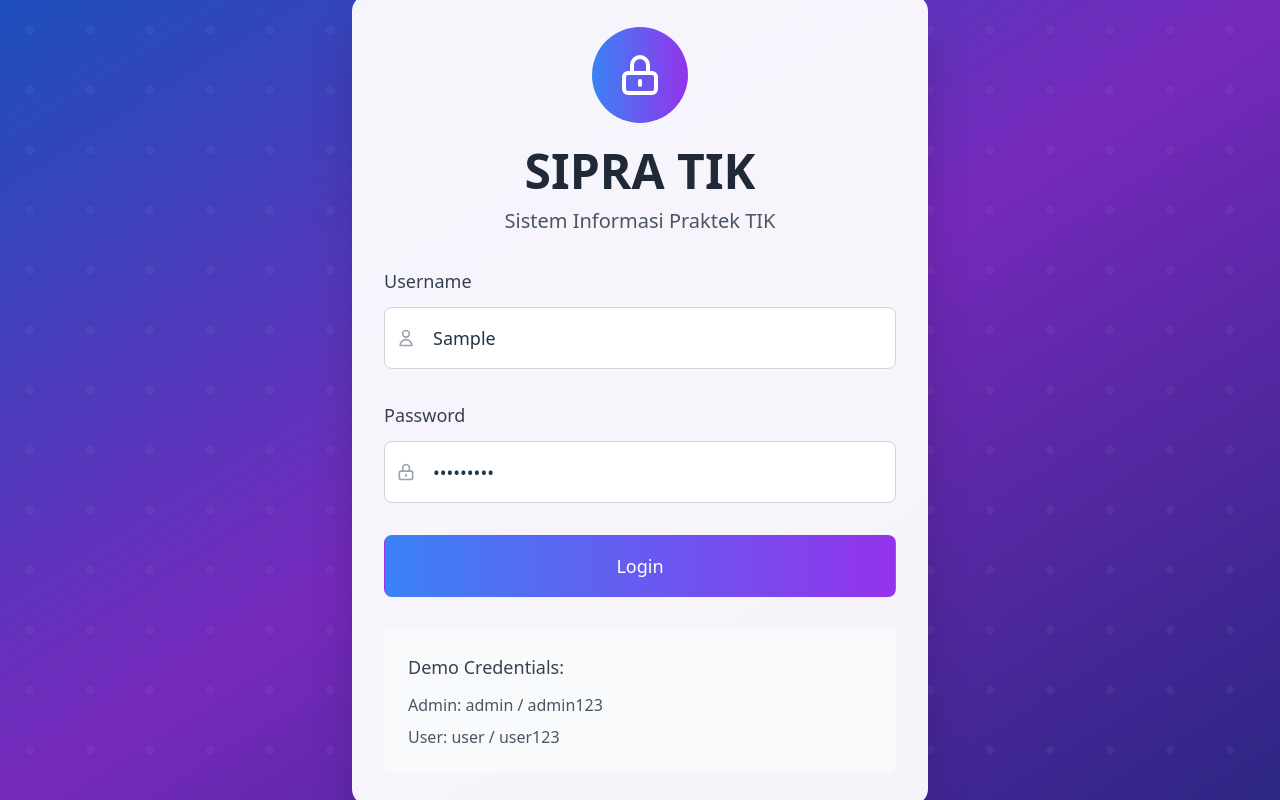
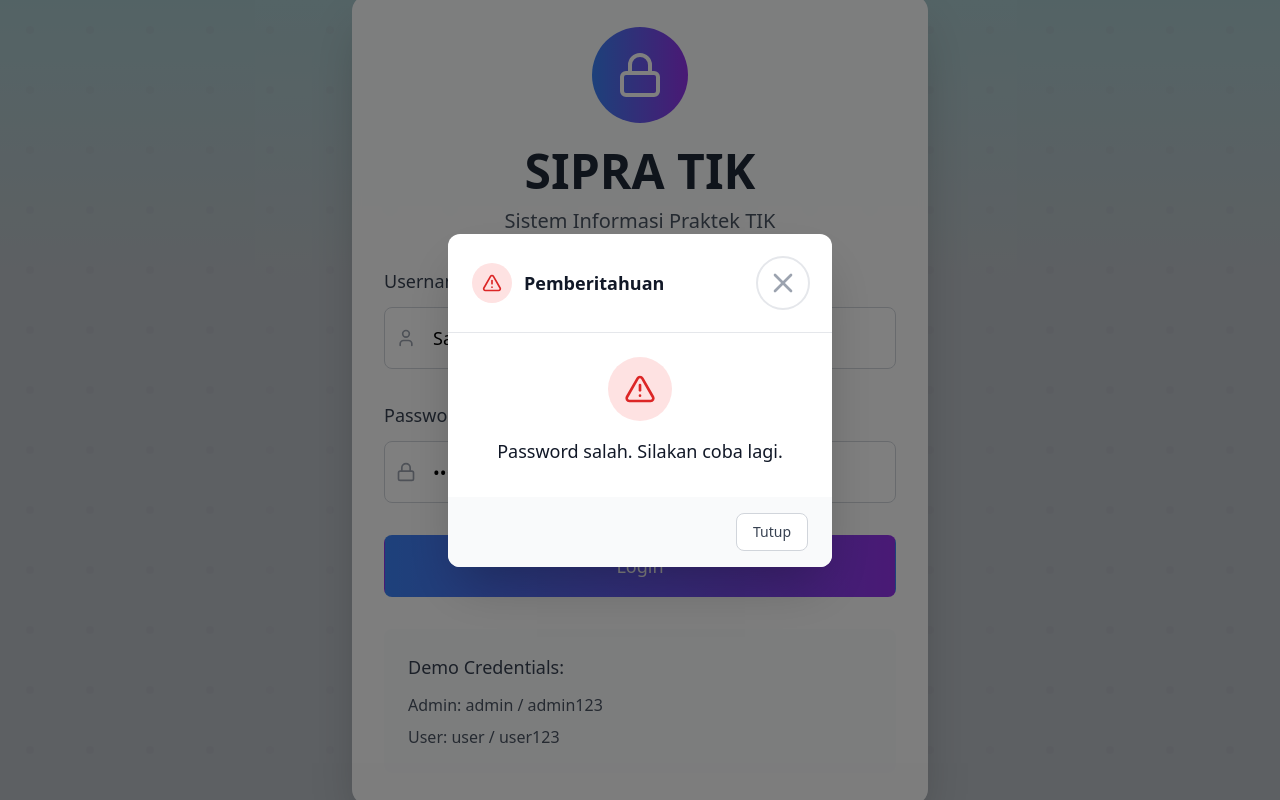
Before and after one commit to Elmanda1/SIPRA_TIK_FRONT, a React (Vite) app: page /login in a window 1280 px wide. Both pictures are taken after typing "Sample", "Sample123" into the empty fields and a click on the button "Login". Built offline with nearby package versions, Linux system fonts and the light colour scheme.

Commit message:
bikin wrong password alert

```diff
--- a/src/components/auth/LoginPage.jsx
+++ b/src/components/auth/LoginPage.jsx
@@ -1,12 +1,15 @@
 import React, { useState } from 'react';
 import { useNavigate } from 'react-router-dom';
 import { useAuth } from '../../context/AuthContext';
+import WrongPassword from '../common/WrongPassword.jsx';
+import { User as UserIcon, Lock, Loader2 } from 'lucide-react'; // Tambahkan import lucide-react
 
 const LoginPage = () => {
   const [username, setUsername] = useState('');
   const [password, setPassword] = useState('');
   const [isLoading, setIsLoading] = useState(false);
   const [error, setError] = useState('');
+  const [showWrongPassword, setShowWrongPassword] = useState(false);
   const { login } = useAuth();
   const navigate = useNavigate();
 
@@ -24,16 +27,23 @@ const LoginPage = () => {
         } else {
           navigate('/user/dashboard');
         }
+      } else {
+        setShowWrongPassword(true);
       }
     } catch (err) {
       setError('Login gagal. Silakan coba lagi.');
+      setShowWrongPassword(true);
     } finally {
       setIsLoading(false);
     }
   };
 
   return (
-    <div className="fixed inset-0 bg-gradient-to-br from-blue-600 via-purple-600 to-indigo-800 flex items-center justify-center">
+    <div className="fixed inset-0 flex items-center justify-center"
+      style={{
+        background: "linear-gradient(0deg, #EAF1F8 65%,rgb(210, 250, 255) 100%)"
+      }}
+      >
       {/* Background Pattern */}
       <div className="absolute inset-0 bg-black opacity-20"></div>
       <div className="absolute inset-0" style={{
@@ -45,9 +55,7 @@ const LoginPage = () => {
         {/* Header */}
         <div className="text-center mb-8">
           <div className="mx-auto w-20 h-20 lg:w-24 lg:h-24 bg-gradient-to-r from-blue-500 to-purple-600 rounded-full flex items-center justify-center mb-6">
-            <svg className="w-10 h-10 lg:w-12 lg:h-12 text-white" fill="none" stroke="currentColor" viewBox="0 0 24 24">
-              <path strokeLinecap="round" strokeLinejoin="round" strokeWidth="2" d="M12 15v2m-6 4h12a2 2 0 002-2v-6a2 2 0 00-2-2H6a2 2 0 00-2 2v6a2 2 0 002 2zm10-10V7a4 4 0 00-8 0v4h8z" />
-            </svg>
+            <Lock className="w-10 h-10 lg:w-12 lg:h-12 text-white" /> {/* Ganti svg dengan lucide icon */}
           </div>
           <h1 className="text-4xl lg:text-5xl font-bold text-gray-800 mb-3">SIPRA TIK</h1>
           <p className="text-gray-600 text-lg lg:text-xl">Sistem Informasi Praktek TIK</p>
@@ -68,15 +76,13 @@ const LoginPage = () => {
             </label>
             <div className="relative">
               <div className="absolute inset-y-0 left-0 pl-3 flex items-center pointer-events-none">
-                <svg className="h-5 w-5 text-gray-400" fill="none" stroke="currentColor" viewBox="0 0 24 24">
-                  <path strokeLinecap="round" strokeLinejoin="round" strokeWidth="2" d="M16 7a4 4 0 11-8 0 4 4 0 018 0zM12 14a7 7 0 00-7 7h14a7 7 0 00-7-7z" />
-                </svg>
+                <UserIcon className="h-5 w-5 text-gray-400" /> {/* Ganti svg dengan lucide icon */}
               </div>
               <input
                 type="text"
                 value={username}
                 onChange={(e) => setUsername(e.target.value)}
-                className="w-full pl-12 pr-4 py-4 text-base lg:text-lg border border-gray-300 rounded-lg focus:ring-2 focus:ring-blue-500 focus:border-transparent transition-all duration-200 placeholder-gray-400"
+                className="w-full pl-12 pr-4 py-4 bg-white text-black focus:outline-none lg:text-lg border border-gray-300 rounded-lg focus:ring-2 focus:ring-blue-500 focus:border-transparent transition-all duration-200 placeholder-gray-400"
                 placeholder="Masukkan username"
                 required
               />
@@ -89,15 +95,13 @@ const LoginPage = () => {
             </label>
             <div className="relative">
               <div className="absolute inset-y-0 left-0 pl-3 flex items-center pointer-events-none">
-                <svg className="h-5 w-5 text-gray-400" fill="none" stroke="currentColor" viewBox="0 0 24 24">
-                  <path strokeLinecap="round" strokeLinejoin="round" strokeWidth="2" d="M12 15v2m-6 4h12a2 2 0 002-2v-6a2 2 0 00-2-2H6a2 2 0 00-2 2v6a2 2 0 002 2zm10-10V7a4 4 0 00-8 0v4h8z" />
-                </svg>
+                <Lock className="h-5 w-5 text-gray-400" /> {/* Ganti svg dengan lucide icon */}
               </div>
               <input
                 type="password"
                 value={password}
                 onChange={(e) => setPassword(e.target.value)}
-                className="w-full pl-12 pr-4 py-4 text-base lg:text-lg border border-gray-300 rounded-lg focus:ring-2 focus:ring-blue-500 focus:border-transparent transition-all duration-200 placeholder-gray-400"
+                className="w-full pl-12 pr-4 py-4 bg-white text-black focus:outline-none lg:text-lg border border-gray-300 rounded-lg focus:ring-2 focus:ring-blue-500 focus:border-transparent transition-all duration-200 placeholder-gray-400"
                 placeholder="Masukkan password"
                 required
               />
@@ -111,10 +115,7 @@ const LoginPage = () => {
           >
             {isLoading ? (
               <div className="flex items-center justify-center">
-                <svg className="animate-spin -ml-1 mr-3 h-5 w-5 text-white" xmlns="http://www.w3.org/2000/svg" fill="none" viewBox="0 0 24 24">
-                  <circle className="opacity-25" cx="12" cy="12" r="10" stroke="currentColor" strokeWidth="4"></circle>
-                  <path className="opacity-75" fill="currentColor" d="M4 12a8 8 0 018-8V0C5.373 0 0 5.373 0 12h4zm2 5.291A7.962 7.962 0 014 12H0c0 3.042 1.135 5.824 3 7.938l3-2.647z"></path>
-                </svg>
+                <Loader2 className="animate-spin -ml-1 mr-3 h-5 w-5 text-white" /> {/* Ganti svg dengan lucide icon */}
                 Masuk...
               </div>
             ) : (
@@ -132,6 +133,12 @@ const LoginPage = () => {
           </div>
         </div>
       </div>
+
+      <WrongPassword
+        isOpen={showWrongPassword}
+        onClose={() => setShowWrongPassword(false)}
+        message="Password salah. Silakan coba lagi."
+      />
     </div>
   );
 };
--- /dev/null
+++ b/src/components/common/WrongPassword.jsx
@@ -0,0 +1,52 @@
+import React from 'react';
+import { X, AlertTriangle } from 'lucide-react';
+
+const AlertModal = ({ isOpen, onClose, message = "Password salah. Silakan coba lagi." }) => {
+  if (!isOpen) return null;
+
+  return (
+    <div className="fixed inset-0 bg-black bg-opacity-50 flex items-center justify-center z-50 p-4">
+      <div className="bg-white rounded-xl shadow-2xl max-w-sm w-full mx-4 transform transition-all">
+        {/* Modal Header */}
+        <div className="flex items-center justify-between p-6 border-b border-gray-200">
+          <div className="flex items-center space-x-3">
+            <div className="flex-shrink-0 w-10 h-10 bg-red-100 rounded-full flex items-center justify-center">
+              <AlertTriangle className="w-5 h-5 text-red-600" />
+            </div>
+            <h3 className="text-lg font-semibold text-gray-900">Pemberitahuan</h3>
+          </div>
+          <button
+            onClick={onClose}
+            className="p-2 hover:bg-blue-50 bg-white rounded-full outline outline-2 outline-gray-200 focus:outline-none transition-colors"
+          >
+            <X className="w-8 h-8 text-gray-400" />
+          </button>
+        </div>
+
+        {/* Modal Body */}
+        <div className="p-6">
+          <div className="text-center">
+            <div className="mx-auto flex items-center justify-center w-16 h-16 bg-red-100 rounded-full mb-4">
+              <AlertTriangle className="w-8 h-8 text-red-600" />
+            </div>
+            <h4 className="text-lg font-medium text-gray-900 mb-2">
+              {message}
+            </h4>
+          </div>
+        </div>
+
+        {/* Modal Footer */}
+        <div className="flex items-center justify-end px-6 py-4 bg-gray-50 rounded-b-xl">
+          <button
+            onClick={onClose}
+            className="px-4 py-2 text-sm font-medium text-gray-700 bg-white border border-gray-300 rounded-lg hover:bg-gray-50 focus:outline-none focus:ring-2 focus:ring-offset-2 focus:ring-blue-500 transition-colors"
+          >
+            Tutup
+          </button>
+        </div>
+      </div>
+    </div>
+  );
+};
+
+export default AlertModal;
--- a/src/pages/user/UserDashboard.jsx
+++ b/src/pages/user/UserDashboard.jsx
@@ -260,36 +260,33 @@ export default function UserDashboard() {
 
   // Dummy content untuk home
   const HomeContent = () => (
-    <div className=" bg-white/30 bg-opacity-50 backdrop-blur-sm rounded-xl flex flex-col items-center justify-center min-h-[60vh] mt-10">
+    <div className=" flex flex-col items-center justify-center min-h-[60vh] mt-10">
+      <div className=' flex flex-col items-center justify-center'>
         <h1 className="text-5xl md:text-6xl font-bold text-gray-800 text-center mb-8">
-        Web Development Blog @<br />Material Tailwind
+          Selamat Datang di SIPRATIK!
         </h1>
-      <p className="text-xl text-gray-600 text-center mb-12 max-w-2xl">
-        Expand your web development knowledge with our tutorials and learning articles.
+        <p className="text-2xl text-gray-600 text-center mb-12 max-w-2xl">
+          Sistem Peminjaman Sarana Prasarana Kampus untuk Mahasiswa dan Dosen
         </p>
-      <form
-        className="flex flex-col md:flex-row items-center gap-4 mb-4"
-        onSubmit={e => e.preventDefault()}
-      >
-        <input
-          type="email"
-          placeholder="name@creative-tim.com"
-          className="px-4 py-3 rounded-lg border border-gray-300 focus:outline-none focus:ring-2 focus:ring-blue-400 w-80"
-        />
           <button
-          type="submit"
+            onClick={() => setActiveMenu('pinjam')}
             className="px-8 py-3 bg-black text-white font-bold rounded-lg shadow hover:bg-gray-800 transition"
           >
-          GET STARTED
+            PINJAM BARANG
           </button>
-      </form>
+          <br/>
         <p className="text-gray-600">
-        See our{" "}
+          Lihat{" "}
           <a href="#" className="underline">
-          Terms and Conditions
+            Ketentuan
           </a>
         </p>
       </div>
+      <div>
+
+      </div>
+    </div>
+
   );
 
   const HistoryContent = () => (
@@ -481,9 +478,14 @@ export default function UserDashboard() {
     >
       {/* Header */}
       <div className="bg-white/30 bg-opacity-50 backdrop-blur-sm fixed top-4 left-1/2 transform -translate-x-1/2 min-w-[1800px] max-w-[95vw] w-[1200px] h-30 rounded-full shadow-lg px-20 py-4 flex items-center justify-between z-10">
-        <h1 className="text-3xl pl-2 font-bold text-gray-900">SIPRATIK</h1>
+        <a className="text-3xl pl-2 font-bold text-gray-900 cursor-pointer hover:text-black"
+          onClick={() => setActiveMenu('Home')}
+
+        >
+          SIPRATIK</a>
         {/* menu */}
         <div className="flex items-center space-x-4 gap-10">
+          <h2>............</h2>
           <a
             className={`flex flex-row gap-2 cursor-pointer ${activeMenu === 'Home' ? 'font-bold text-blue-900' : 'text-black hover:text-gray-600'}`}
             onClick={() => setActiveMenu('Home')}
@@ -530,8 +532,8 @@ export default function UserDashboard() {
       <div className="max-w-7xl mx-auto px-4 sm:px-6 lg:px-8 py-8 flex flex-col gap-8 pt-24">
         {activeMenu === 'Home' && <HomeContent />}
         {activeMenu === 'history' && <HistoryContent />}
+        {activeMenu === 'pinjam' && <PinjamContent />}
         {activeMenu === 'profile' && <ProfileContent />}
-        {activeMenu === 'pinjam' && <PinjamContent />}
       </div>
 
       {/* Modal untuk detail booking */}
```
Lines whose indentation alone changed are shown as unchanged.
